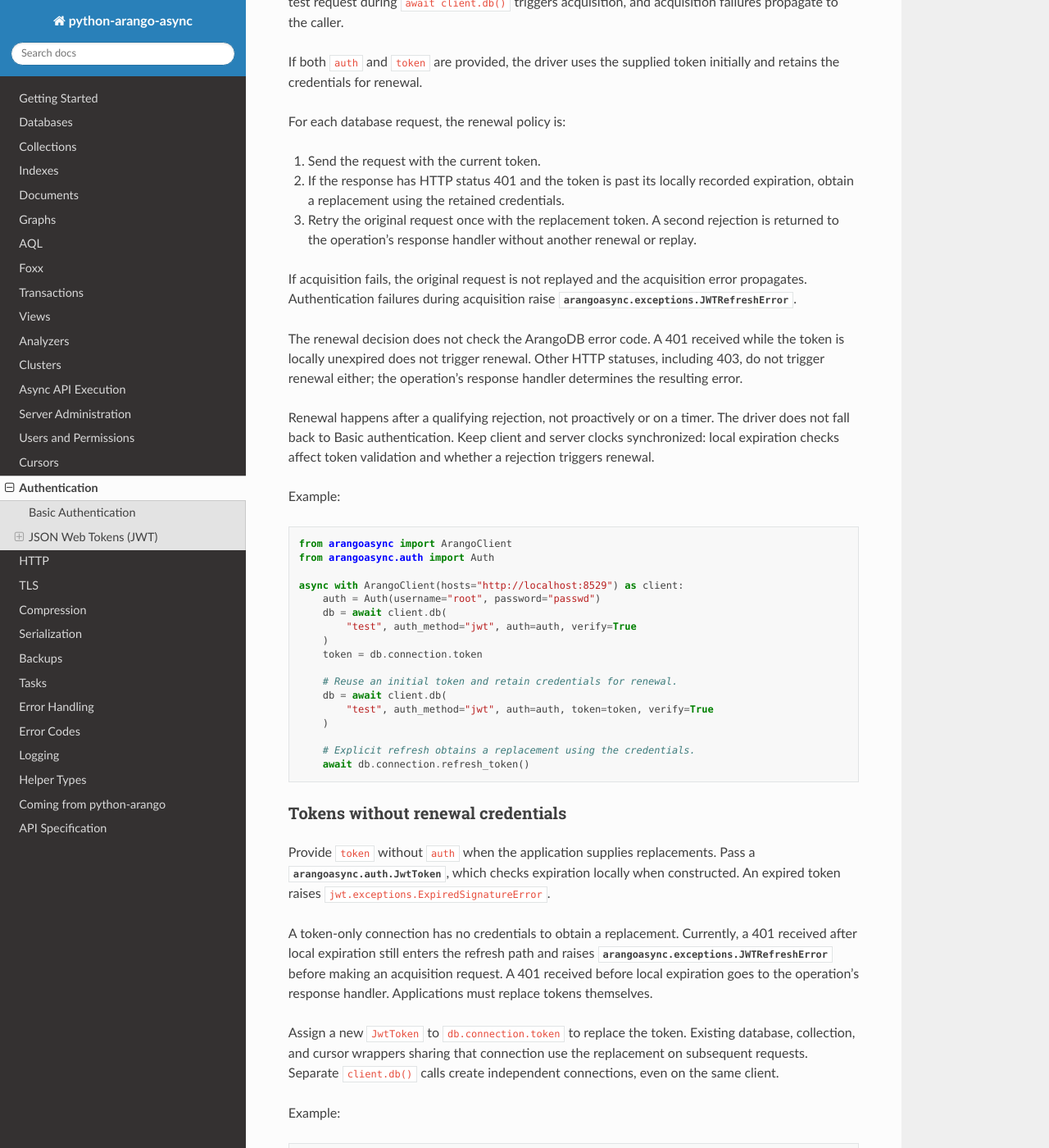
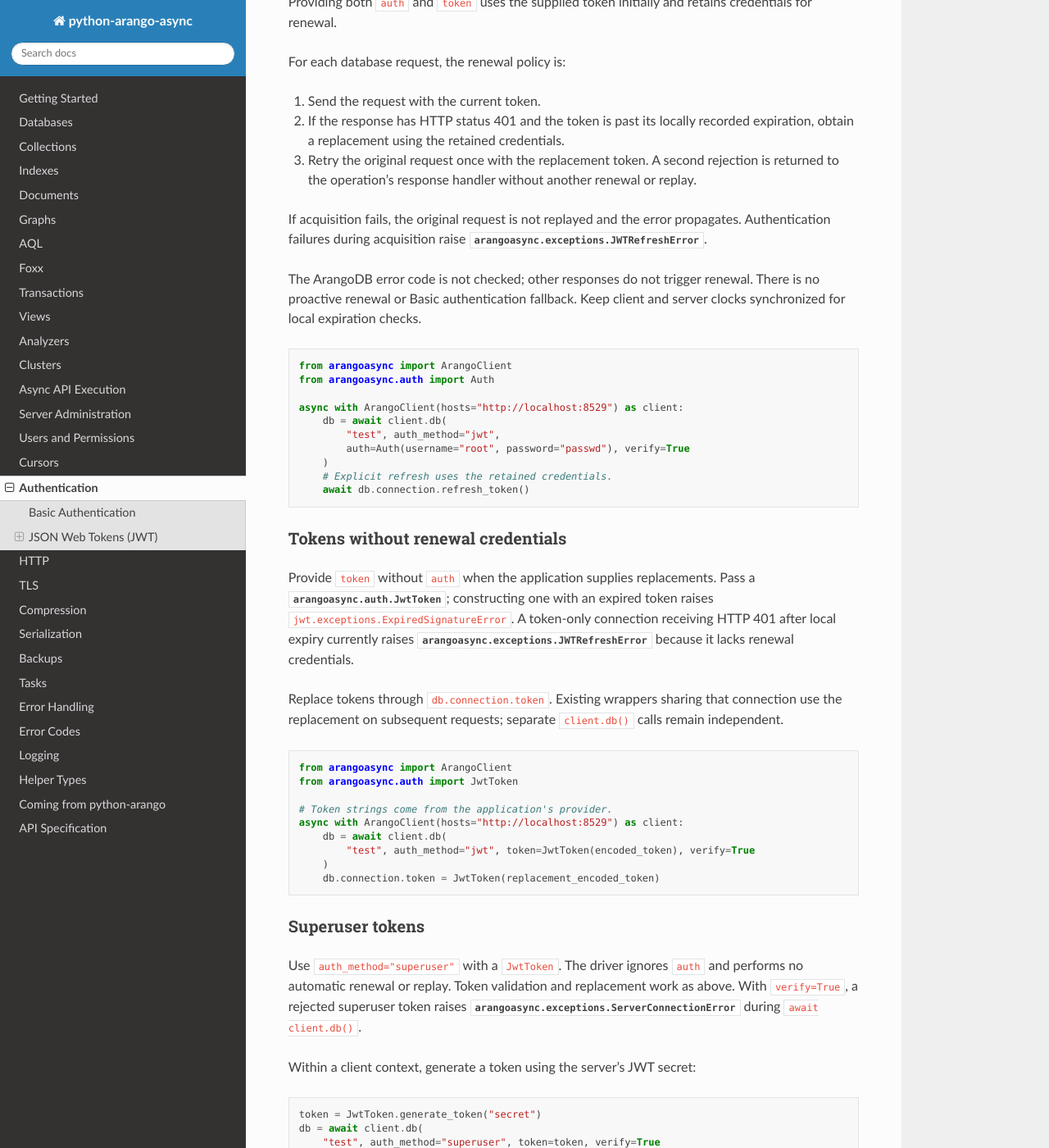
Before and after one commit to arangodb/python-arango-async, a Sphinx documentation site: the page built from docs/authentication.rst, in a window 1280 px wide and 1400 px high, scrolled down 1022 px. Shown: the whole window at 82% size. Built offline with Sphinx 7.4.7 and the Read the Docs theme 3.1.0, drawn with Linux system fonts in a browser that asks for light colours; some of the changed text lies outside the part shown.

Commit message:
Updating docs

```diff
--- a/docs/authentication.rst
+++ b/docs/authentication.rst
@@ -37,20 +37,16 @@
 JSON Web Tokens (JWT)
 =====================
 
-JWTs are sent in the HTTP ``Authorization`` header as Bearer tokens.
+JWTs are sent as Bearer tokens in the HTTP ``Authorization`` header.
 Use ``auth_method="jwt"`` with credentials, a token, or both.
 
 Tokens with renewal credentials
 ~~~~~~~~~~~~~~~~~~~~~~~~~~~~~~~
 
-Provide ``auth`` to allow the driver to obtain and renew tokens. Without an
-initial ``token``, acquisition happens on the first database request, not when
-``await client.db()`` returns. With ``verify=True``, a test request during
-``await client.db()`` triggers acquisition, and acquisition failures propagate
-to the caller.
-
-If both ``auth`` and ``token`` are provided, the driver uses the supplied token
-initially and retains the credentials for renewal.
+Provide ``auth`` to allow token acquisition and renewal. Without an initial
+``token``, acquisition happens on the first request; ``verify=True`` triggers
+that request during ``await client.db()``. Providing both ``auth`` and ``token``
+uses the supplied token initially and retains credentials for renewal.
 
 For each database request, the renewal policy is:
 
@@ -61,21 +57,13 @@
    rejection is returned to the operation's response handler without another
    renewal or replay.
 
-If acquisition fails, the original request is not replayed and the acquisition
-error propagates. Authentication failures during acquisition raise
+If acquisition fails, the original request is not replayed and the error
+propagates. Authentication failures during acquisition raise
 :class:`arangoasync.exceptions.JWTRefreshError`.
 
-The renewal decision does not check the ArangoDB error code. A 401 received
-while the token is locally unexpired does not trigger renewal. Other HTTP
-statuses, including 403, do not trigger renewal either; the operation's response
-handler determines the resulting error.
-
-Renewal happens after a qualifying rejection, not proactively or on a timer.
-The driver does not fall back to Basic authentication. Keep client and server
-clocks synchronized: local expiration checks affect token validation and
-whether a rejection triggers renewal.
-
-Example:
+The ArangoDB error code is not checked; other responses do not trigger renewal.
+There is no proactive renewal or Basic authentication fallback.
+Keep client and server clocks synchronized for local expiration checks.
 
 .. code-block:: python
 
@@ -83,76 +71,51 @@
     from arangoasync.auth import Auth
 
     async with ArangoClient(hosts="http://localhost:8529") as client:
-        auth = Auth(username="root", password="passwd")
         db = await client.db(
-            "test", auth_method="jwt", auth=auth, verify=True
+            "test", auth_method="jwt",
+            auth=Auth(username="root", password="passwd"), verify=True
         )
-        token = db.connection.token
-
-        # Reuse an initial token and retain credentials for renewal.
-        db = await client.db(
-            "test", auth_method="jwt", auth=auth, token=token, verify=True
-        )
-
-        # Explicit refresh obtains a replacement using the credentials.
+        # Explicit refresh uses the retained credentials.
         await db.connection.refresh_token()
 
 Tokens without renewal credentials
 ~~~~~~~~~~~~~~~~~~~~~~~~~~~~~~~~~~
 
 Provide ``token`` without ``auth`` when the application supplies replacements.
-Pass a :class:`arangoasync.auth.JwtToken`, which checks expiration locally when
-constructed. An expired token raises ``jwt.exceptions.ExpiredSignatureError``.
+Pass a :class:`arangoasync.auth.JwtToken`; constructing one with an expired token
+raises ``jwt.exceptions.ExpiredSignatureError``. A token-only connection receiving
+HTTP 401 after local expiry currently raises
+:class:`arangoasync.exceptions.JWTRefreshError` because it lacks renewal credentials.
 
-A token-only connection has no credentials to obtain a replacement. Currently,
-a 401 received after local expiration still enters the refresh path and raises
-:class:`arangoasync.exceptions.JWTRefreshError` before making an acquisition
-request. A 401 received before local expiration goes to the operation's response
-handler. Applications must replace tokens themselves.
-
-Assign a new ``JwtToken`` to ``db.connection.token`` to replace the token.
-Existing database, collection, and cursor wrappers sharing that connection use
-the replacement on subsequent requests. Separate ``client.db()`` calls create
-independent connections, even on the same client.
-
-Example:
+Replace tokens through ``db.connection.token``. Existing wrappers sharing that
+connection use the replacement on subsequent requests; separate ``client.db()``
+calls remain independent.
 
 .. code-block:: python
 
     from arangoasync import ArangoClient
     from arangoasync.auth import JwtToken
 
-    # These strings come from the application's token provider.
-    token = JwtToken(encoded_token)
+    # Token strings come from the application's provider.
     async with ArangoClient(hosts="http://localhost:8529") as client:
         db = await client.db(
-            "test", auth_method="jwt", token=token, verify=True
+            "test", auth_method="jwt", token=JwtToken(encoded_token), verify=True
         )
         db.connection.token = JwtToken(replacement_encoded_token)
-        await db.connection.ping()
 
 Superuser tokens
 ~~~~~~~~~~~~~~~~
 
-Use ``auth_method="superuser"`` with a ``JwtToken``. The ``auth`` parameter is
-ignored and the driver never renews the token or replays a rejected request for
-JWT recovery. The same local validation applies when constructing a
-``JwtToken`` for user or superuser access. Replace a superuser token through
-``db.connection.token`` as shown above.
-
-With ``verify=True``, a rejected superuser token raises
+Use ``auth_method="superuser"`` with a ``JwtToken``. The driver ignores ``auth``
+and performs no automatic renewal or replay. Token validation and replacement
+work as above. With ``verify=True``, a rejected superuser token raises
 :class:`arangoasync.exceptions.ServerConnectionError` during ``await client.db()``.
 
-Example:
+Within a client context, generate a token using the server's JWT secret:
 
 .. code-block:: python
 
-    from arangoasync import ArangoClient
-    from arangoasync.auth import JwtToken
-
-    async with ArangoClient(hosts="http://localhost:8529") as client:
-        # Generating a superuser token requires the server's JWT secret.
-        token = JwtToken.generate_token("secret")
-        db = await client.db(
-            "test", auth_method="superuser", token=token, verify=True
-        )
+    token = JwtToken.generate_token("secret")
+    db = await client.db(
+        "test", auth_method="superuser", token=token, verify=True
+    )
```
